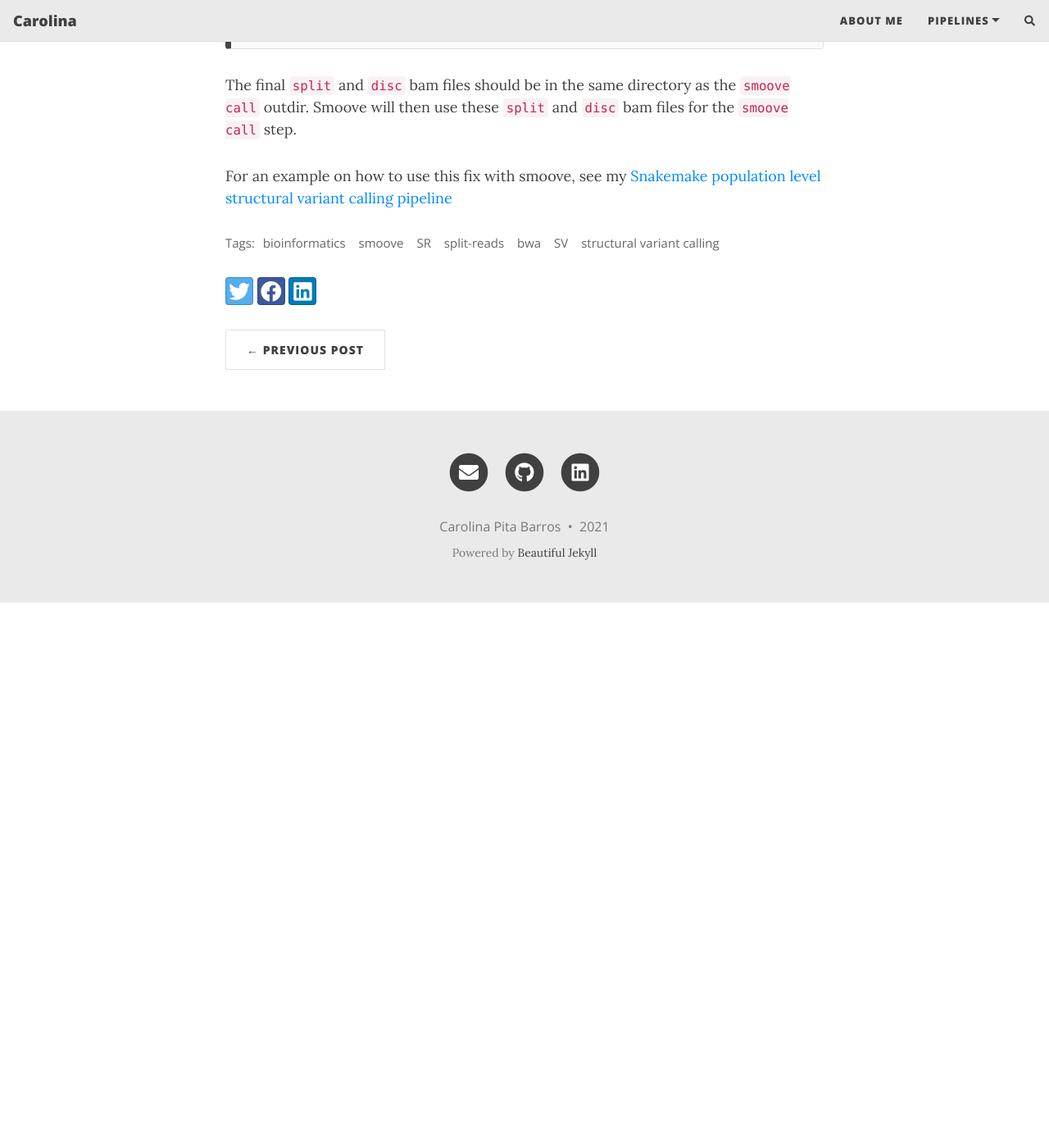
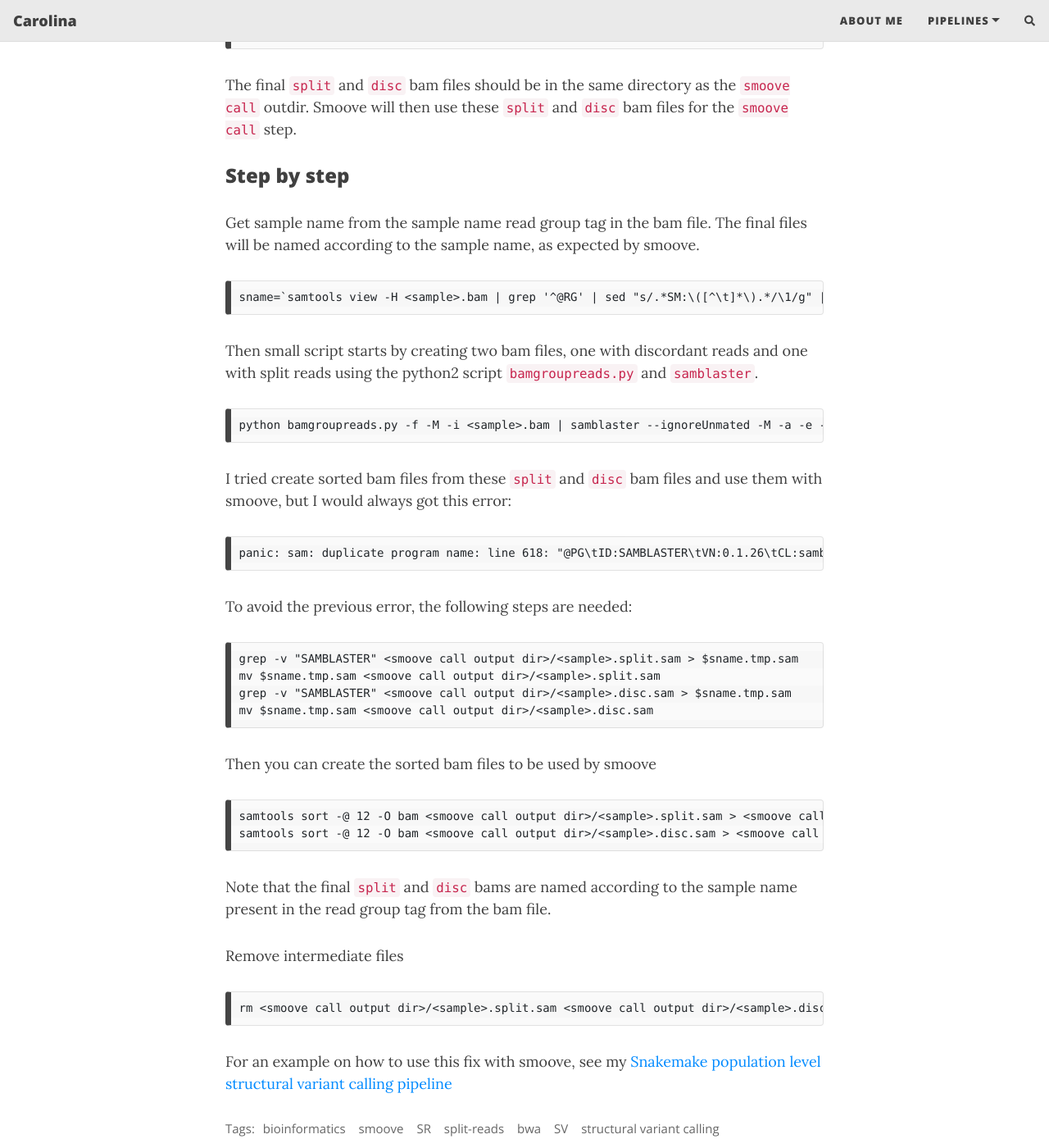
Before and after one commit to CarolinaPB/CarolinaPB.github.io, a Jekyll site: the page built from _posts/2021-10-28-smoove-SR-support.md, in a window 1280 px wide and 1400 px high, scrolled down 839 px. Shown: the whole window at 82% size. Built offline with Jekyll 4.4.1, drawn with Linux system fonts in a browser that asks for light colours; nearby versions of some CDN libraries; comment, search, counter and statistics services are not loaded; before the commit the page ends 1574 px from its top, so only the background shows below that.

Commit message:
Update 2021-10-28-smoove-SR-support.md

````diff
--- a/_posts/2021-10-28-smoove-SR-support.md
+++ b/_posts/2021-10-28-smoove-SR-support.md
@@ -31,4 +31,42 @@ rm <smoove call output dir>/<sample>.split.sam <smoove call output dir>/<sample>
 
 The final `split` and `disc` bam files should be in the same directory as the `smoove call` outdir. Smoove will then use these `split` and `disc` bam files for the `smoove call` step.
 
+### Step by step
+Get sample name from the sample name read group tag in the bam file. The final files will be named according to the sample name, as expected by smoove.
+```
+sname=`samtools view -H <sample>.bam | grep '^@RG' | sed "s/.*SM:\([^\t]*\).*/\1/g" | uniq`
+```
+
+Then small script starts by creating two bam files, one with discordant reads and one with split reads using the python2 script `bamgroupreads.py` and `samblaster`.
+```
+python bamgroupreads.py -f -M -i <sample>.bam | samblaster --ignoreUnmated -M -a -e -d <sample>.disc.sam -s <smoove call output dir>/<sample>.split.sam -o /dev/null
+```
+I tried create sorted bam files from these `split` and `disc` bam files and use them with smoove, but I would always got this error:
+```
+panic: sam: duplicate program name: line 618: "@PG\tID:SAMBLASTER\tVN:0.1.26\tCL:samblaster -i stdin -o /dev/null -M --acceptDupMarks --excludeDups --ignoreUnmated -d <smoove output dir>/<sample>.disc.sam -s <smoove output dir>/<sample>.split.sam --maxSplitCount 2 --maxUnmappedBases 50 --minIndelSize 50 --minNonOverlap 20"
+```
+
+To avoid the previous error, the following steps are needed:
+```
+grep -v "SAMBLASTER" <smoove call output dir>/<sample>.split.sam > $sname.tmp.sam
+mv $sname.tmp.sam <smoove call output dir>/<sample>.split.sam
+grep -v "SAMBLASTER" <smoove call output dir>/<sample>.disc.sam > $sname.tmp.sam
+mv $sname.tmp.sam <smoove call output dir>/<sample>.disc.sam
+```
+
+Then you can create the sorted bam files to be used by smoove
+```
+samtools sort -@ 12 -O bam <smoove call output dir>/<sample>.split.sam > <smoove call output dir>/$sname.split.bam
+samtools sort -@ 12 -O bam <smoove call output dir>/<sample>.disc.sam > <smoove call output dir>/$sname.disc.bam
+```
+
+Note that the final `split` and `disc` bams are named according to the sample name present in the read group tag from the bam file.
+
+Remove intermediate files
+```
+rm <smoove call output dir>/<sample>.split.sam <smoove call output dir>/<sample>.disc.sam
+```
+
+
+
 For an example on how to use this fix with smoove, see my [Snakemake population level structural variant calling pipeline](https://github.com/CarolinaPB/population-structural-var-calling-smoove)
````
